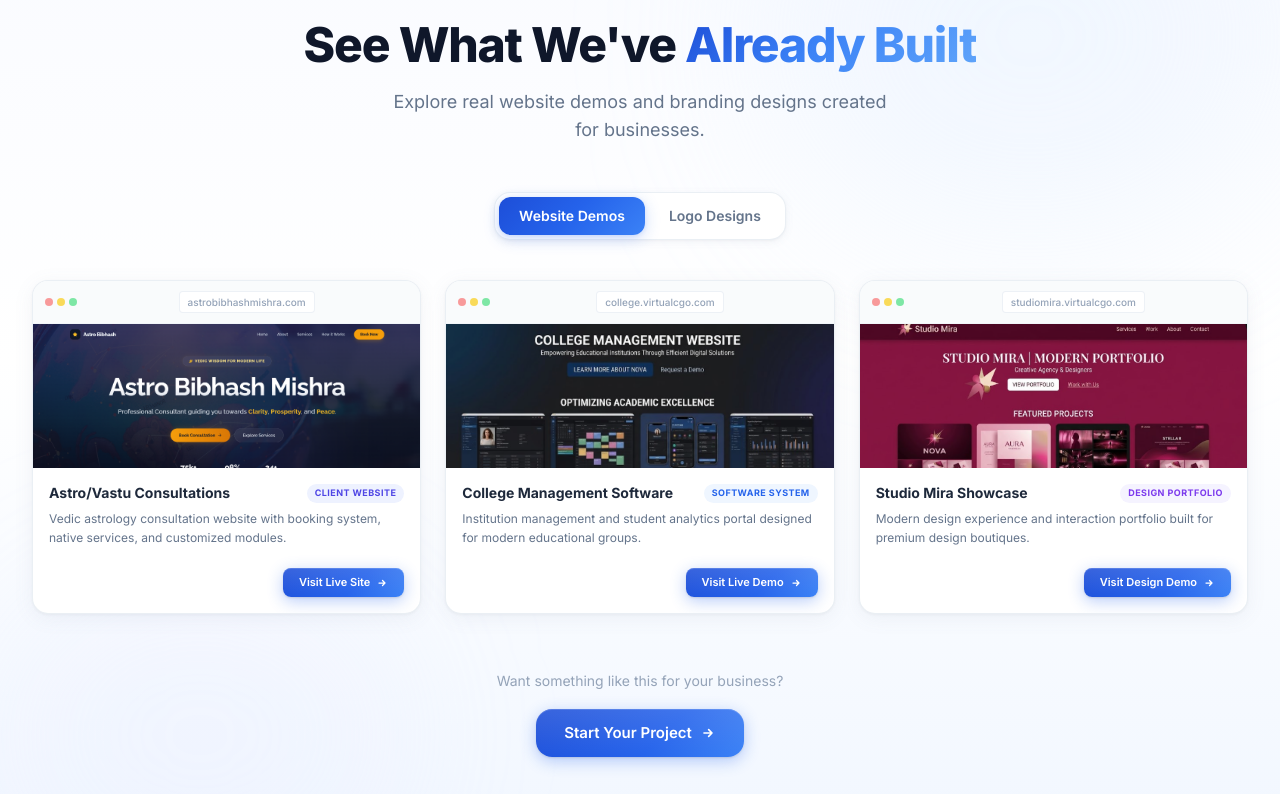
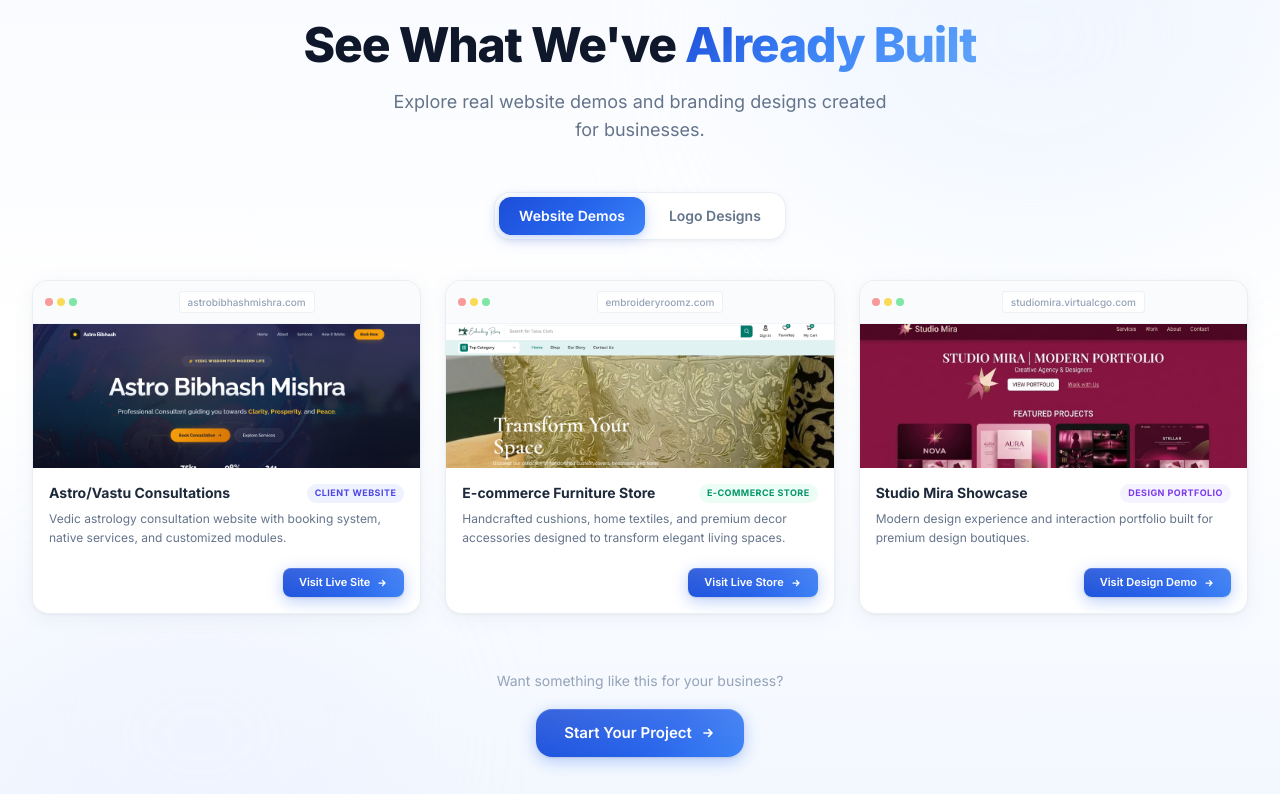
Before and after one commit to khrishChauhan/virtualcgo, a Next.js app: page / in a window 1280 px wide. Shown: the part 2423-3217 px from the top of the page. Built offline with nearby package versions, Linux system fonts and the light colour scheme.

Commit message:
feat: replace college management demo with Embroidery Rooms furniture store demo and update login copy

```diff
--- a/src/app/login/page.tsx
+++ b/src/app/login/page.tsx
@@ -47,9 +47,9 @@ export default function LoginPage() {
     <div className="min-h-screen flex items-center justify-center bg-gray-50">
       <div className="max-w-md w-full bg-white rounded-xl shadow-lg p-8 space-y-6 border border-gray-100">
         <div className="text-center">
-          <h1 className="text-3xl font-bold text-gray-900">Admin Login</h1>
+          <h1 className="text-3xl font-bold text-gray-900">Portal Login</h1>
           <p className="mt-2 text-sm text-gray-500">
-            Sign in to access the Virtual CGO management platform.
+            Sign in to access the Virtual CGO secure management dashboard.
           </p>
         </div>
 
@@ -65,7 +65,7 @@ export default function LoginPage() {
               htmlFor="email"
               className="block text-sm font-medium text-gray-700 mb-1"
             >
-              Admin ID (Email)
+              Email Address
             </label>
             <input
               id="email"
--- a/src/components/ShowcaseSection.tsx
+++ b/src/components/ShowcaseSection.tsx
@@ -22,17 +22,17 @@ const websiteDemos = [
     buttonText: "Visit Live Site"
   },
   {
-    id: "demo-college",
-    name: "College Management Software",
-    category: "Software System",
-    url: "college.virtualcgo.com",
-    link: "https://react-admin-demo.vercel.app/",
-    description: "Institution management and student analytics portal designed for modern educational groups.",
-    image: "/images/college-mgmt.png",
-    gradient: "from-slate-800 via-blue-900 to-cyan-700",
-    categoryColor: "text-blue-600",
-    categoryBg: "bg-blue-50",
-    buttonText: "Visit Live Demo"
+    id: "demo-furniture",
+    name: "E-commerce Furniture Store",
+    category: "E-commerce Store",
+    url: "embroideryroomz.com",
+    link: "https://embroideryroomz.com/",
+    description: "Handcrafted cushions, home textiles, and premium decor accessories designed to transform elegant living spaces.",
+    image: "/images/furniture-store.png",
+    gradient: "from-teal-800 via-emerald-900 to-amber-700",
+    categoryColor: "text-emerald-600",
+    categoryBg: "bg-emerald-50",
+    buttonText: "Visit Live Store"
   },
   {
     id: "demo-studio-mira",
```
Also changed, not shown: public/images/furniture-store.png (added).
